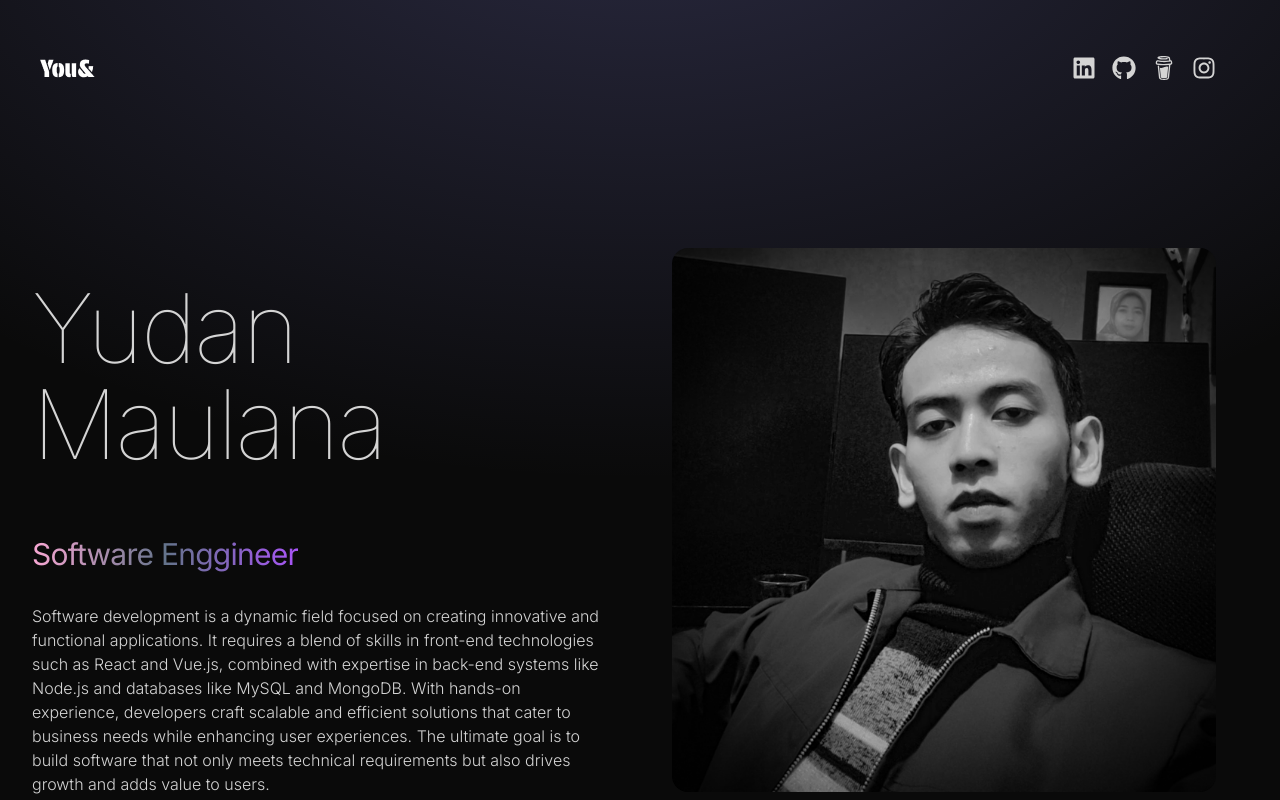
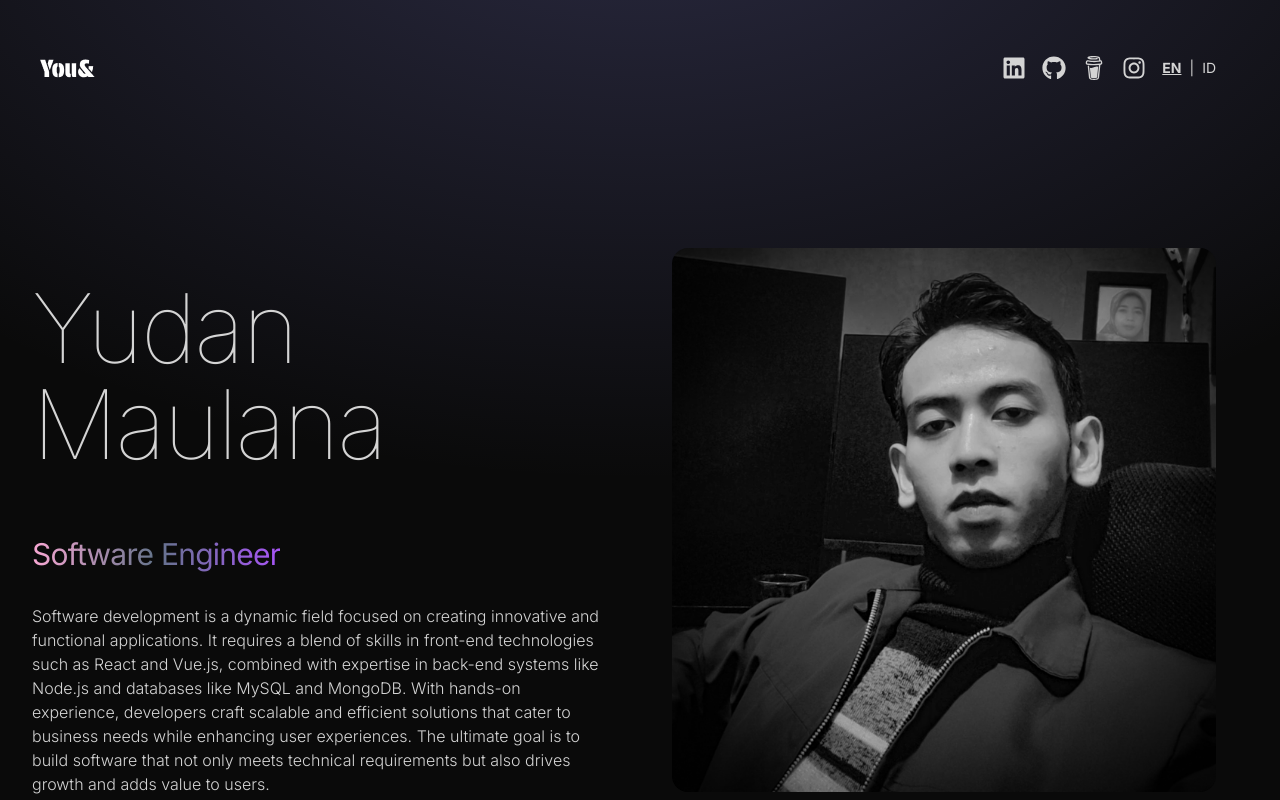
Before and after one commit to YudanMaulana/portfolio-me, a React (Vite) app: page / in a window 1280 px wide. Shown: the top 800 px of the page. Built offline with nearby package versions, Linux system fonts and the light colour scheme.

Commit message:
add 18n but not all for now

```diff
--- a/package.json
+++ b/package.json
@@ -10,9 +10,11 @@
     "preview": "vite preview"
   },
   "dependencies": {
+    "i18next": "^24.1.2",
     "motion": "^11.15.0",
     "react": "^18.3.1",
     "react-dom": "^18.3.1",
+    "react-i18next": "^15.2.0",
     "react-icons": "^5.4.0"
   },
   "devDependencies": {
--- a/src/components/About.jsx
+++ b/src/components/About.jsx
@@ -1,11 +1,13 @@
  import aboutImg from "../assets/about.jpg"
-import { ABOUT_TEXT } from "../constants"
 import { motion } from "motion/react"
+import { useTranslation } from "react-i18next";
 
 
  const About = () => {
+    const { t } = useTranslation();
+
   return <div className="border-b border-neutral-900 pb-24">
-    <h2 className="text-center text-3xl my-20">About <span className="text-neutral-500">Me</span></h2>
+    <h2 className="text-center text-3xl my-20">{t("about")}<span className="text-neutral-500">{t("me")}</span></h2>
     <div className="flex flex-wrap">
         <motion.div
         whileInView={{ opacity: 1, x: 0}}
@@ -22,7 +24,7 @@ import { motion } from "motion/react"
         transition={{ duration: 0.5 }}
         className="w-full lg:w-1/2">
                 <div className="flex justify-center lg:justify-start">
-                    <p className="my-2 max-w-xl py-6">{ABOUT_TEXT}</p>
+                    <p className="my-2 max-w-xl py-6">{t("ABOUT_TEXT")}</p>
                 </div>
             </motion.div>
     </div>
--- a/src/components/Experience.jsx
+++ b/src/components/Experience.jsx
@@ -20,7 +20,7 @@ const Experience = () => {
                 </motion.div>
                 <motion.div
                 whileInView={{ opacity: 1, x: 0 }}
-                initial={{ opacity: 0, x: 100 }}
+                initial={{ opacity: 0, x:  100 }}
                 transition={{ duration: 1 }}
                 className="w-full max-w-xl lg:w-3/4">
                     <h6 className="mb-2 font-semibold">{experience.role} - <span className="text-sm text-purple-100">
--- a/src/components/Hero.jsx
+++ b/src/components/Hero.jsx
@@ -1,6 +1,6 @@
-import { HERO_CONTENT } from "../constants"
 import profilePic from "../assets/yudanMaulanaProfile.jpg"
 import { motion } from "motion/react"
+import { useTranslation } from "react-i18next";
 
 const container = (delay) => ({
     hidden: { x: -100, opacity: 0},
@@ -12,6 +12,9 @@ const container = (delay) => ({
 })
 
 function Hero() {
+
+    const { t } = useTranslation();
+
   return <div className="border-b border-neutral-900 pb-24 lg:mb-35">
     <div className="flex flex-wrap">
         <div className="w-full lg:w-1/2">
@@ -23,12 +26,12 @@ function Hero() {
                 <motion.span variants={container(0.5)}
                 initial="hidden"
                 animate="visible"
-                className="bg-gradient-to-r from-pink-300 via-slate-500 to-purple-500 bg-clip-text text-3xl tracking-tight text-transparent">Software Enggineer</motion.span>
+                className="bg-gradient-to-r from-pink-300 via-slate-500 to-purple-500 bg-clip-text text-3xl tracking-tight text-transparent">{t("title")}</motion.span>
                 <motion.p variants={container(1)}
                 initial="hidden"
                 animate="visible"
                 className="my-2 max-w-xl py-6 font-light ">
-                    {HERO_CONTENT}
+                    {t("HERO_CONTENT")}
                 </motion.p>
             </div>
         </div>
--- a/src/components/Navbar.jsx
+++ b/src/components/Navbar.jsx
@@ -1,22 +1,56 @@
 import logo from "../assets/youlogo.png";
-import { FaLinkedin } from "react-icons/fa";
-import { FaGithub } from "react-icons/fa";
+import { FaLinkedin, FaGithub, FaInstagram } from "react-icons/fa";
 import { SiBuymeacoffee } from "react-icons/si";
-import { FaInstagram } from "react-icons/fa";
-import { LINK } from "../constants";
+import { useTranslation } from "react-i18next";
+import "../i18n";
 
 const Navbar = () => {
-  return <nav className="mb-20 flex items-center justify-between py-6">
-    <div className="flex flex-shrink-0 items-center">
-        <img src={logo} alt="logo" className="px-2"/>
-    </div>
-    <div className="m-8 items-center justify-center flex gap-4 text-2xl ">
-        <a href={LINK.linkedin} className="hover:text-sky-600"><FaLinkedin /></a>
-        <a href={LINK.github} className="hover:text-white hover:bg-transparent"><FaGithub /></a>
-        <a href={LINK.buymeacoffe} className="hover:text-yellow-400"><SiBuymeacoffee /></a>
-        <a href={LINK.instagram} className="hover:text-pink-800"><FaInstagram /></a>
-    </div>
-  </nav>
-}
+  const { i18n } = useTranslation();
 
-export default Navbar
+  const changeLanguage = (lang) => {
+    i18n.changeLanguage(lang);
+  };
+
+  return (
+    <nav className="mb-20 flex items-center justify-between py-6">
+      <div className="flex flex-shrink-0 items-center">
+        <img src={logo} alt="logo" className="px-2" />
+      </div>
+      <div className="m-8 items-center justify-center flex gap-4 text-2xl">
+        <a href="#" className="hover:text-sky-600">
+          <FaLinkedin />
+        </a>
+        <a href="#" className="hover:text-white hover:bg-transparent">
+          <FaGithub />
+        </a>
+        <a href="#" className="hover:text-yellow-400">
+          <SiBuymeacoffee />
+        </a>
+        <a href="#" className="hover:text-pink-800">
+          <FaInstagram />
+        </a>
+        <div className="flex items-center gap-2 text-sm">
+          <button
+            onClick={() => changeLanguage("en")}
+            className={`${
+              i18n.language === "en" ? "font-bold underline" : "hover:text-gray-400"
+            }`}
+          >
+            EN
+          </button>
+          <span>|</span>
+          <button
+            onClick={() => changeLanguage("id")}
+            className={`${
+              i18n.language === "id" ? "font-bold underline" : "hover:text-gray-400"
+            }`}
+          >
+            ID
+          </button>
+        </div>
+      </div>
+    </nav>
+  );
+};
+
+export default Navbar;
--- /dev/null
+++ b/src/i18n.js
@@ -0,0 +1,23 @@
+import i18n from "i18next";
+import { initReactI18next } from "react-i18next";
+
+// Import file bahasa
+import en from "./locales/en.json";
+import id from "./locales/id";
+
+i18n
+  .use(initReactI18next)
+  .init({
+    resources: {
+      en: { translation: en },
+      id: { translation: id },
+    },
+    lng: "en", // Bahasa default
+    fallbackLng: "en",
+
+    interpolation: {
+      escapeValue: false, // React sudah melindungi dari XSS
+    },
+  });
+
+export default i18n;
--- /dev/null
+++ b/src/locales/en.json
@@ -0,0 +1,7 @@
+{
+    "HERO_CONTENT": "Software development is a dynamic field focused on creating innovative and functional applications. It requires a blend of skills in front-end technologies such as React and Vue.js, combined with expertise in back-end systems like Node.js and databases like MySQL and MongoDB. With hands-on experience, developers craft scalable and efficient solutions that cater to business needs while enhancing user experiences. The ultimate goal is to build software that not only meets technical requirements but also drives growth and adds value to users.",
+    "title": "Software Engineer",
+    "about": "About ",
+    "me": "Me",
+    "ABOUT_TEXT": "I am a dedicated and versatile software engineer with a passion for building robust and scalable applications. With 5 years of professional experience, I have worked with a variety of technologies, including Java, Python, C++, and cloud platforms like AWS and Azure. My journey in software engineering began with a deep curiosity for how things work, and it has evolved into a career where I continuously strive to learn and adapt to new challenges. I thrive in collaborative environments and enjoy solving complex problems to deliver high-quality solutions. Outside of coding, I enjoy staying active, exploring new technologies, and contributing to open-source projects."
+  }
--- /dev/null
+++ b/src/locales/id.json
@@ -0,0 +1,7 @@
+{
+  "HERO_CONTENT": "Pengembangan perangkat lunak adalah bidang dinamis yang berfokus pada pembuatan aplikasi yang inovatif dan fungsional. Hal ini membutuhkan perpaduan keterampilan dalam teknologi front-end seperti React dan Vue.js, yang dikombinasikan dengan keahlian dalam sistem back-end seperti Node.js dan database seperti MySQL dan MongoDB. Dengan pengalaman langsung, para pengembang membuat solusi yang dapat diskalakan dan efisien yang memenuhi kebutuhan bisnis sekaligus meningkatkan pengalaman pengguna. Tujuan utamanya adalah membangun perangkat lunak yang tidak hanya memenuhi persyaratan teknis, tetapi juga mendorong pertumbuhan dan memberikan nilai tambah bagi pengguna.",
+  "title": "Pengembang Perangkat Lunak",
+  "about": "Tentang ",
+  "me": "Saya",
+  "ABOUT_TEXT": "Saya adalah seorang insinyur perangkat lunak yang berdedikasi dan serbaguna dengan hasrat untuk membangun aplikasi yang kuat dan dapat diskalakan. Dengan pengalaman profesional selama 5 tahun, saya telah bekerja dengan berbagai teknologi, termasuk Java, Python, C++, dan platform cloud seperti AWS dan Azure. Perjalanan saya dalam rekayasa perangkat lunak dimulai dengan keingintahuan yang mendalam tentang bagaimana segala sesuatunya bekerja, dan telah berkembang menjadi karier di mana saya terus berusaha untuk belajar dan beradaptasi dengan tantangan baru. Saya berkembang dalam lingkungan yang kolaboratif dan senang memecahkan masalah yang kompleks untuk memberikan solusi berkualitas tinggi. Di luar pengkodean, saya senang tetap aktif, mengeksplorasi teknologi baru, dan berkontribusi pada proyek-proyek sumber terbuka."
+}
```
Also changed, not shown: src/constants/index.js (line endings or trailing spaces), 1 other file (tests, documents, lock files or other folders).
